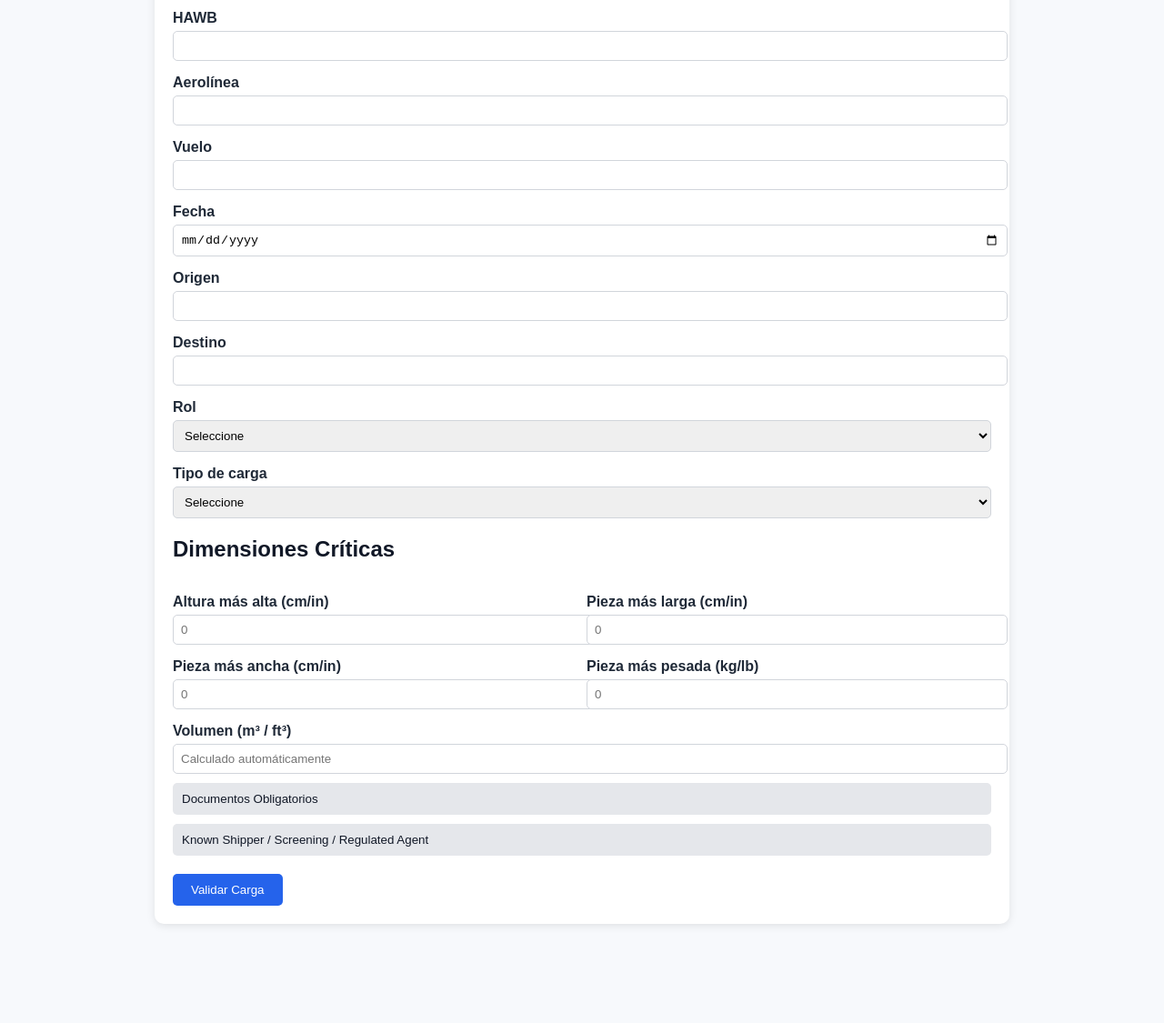
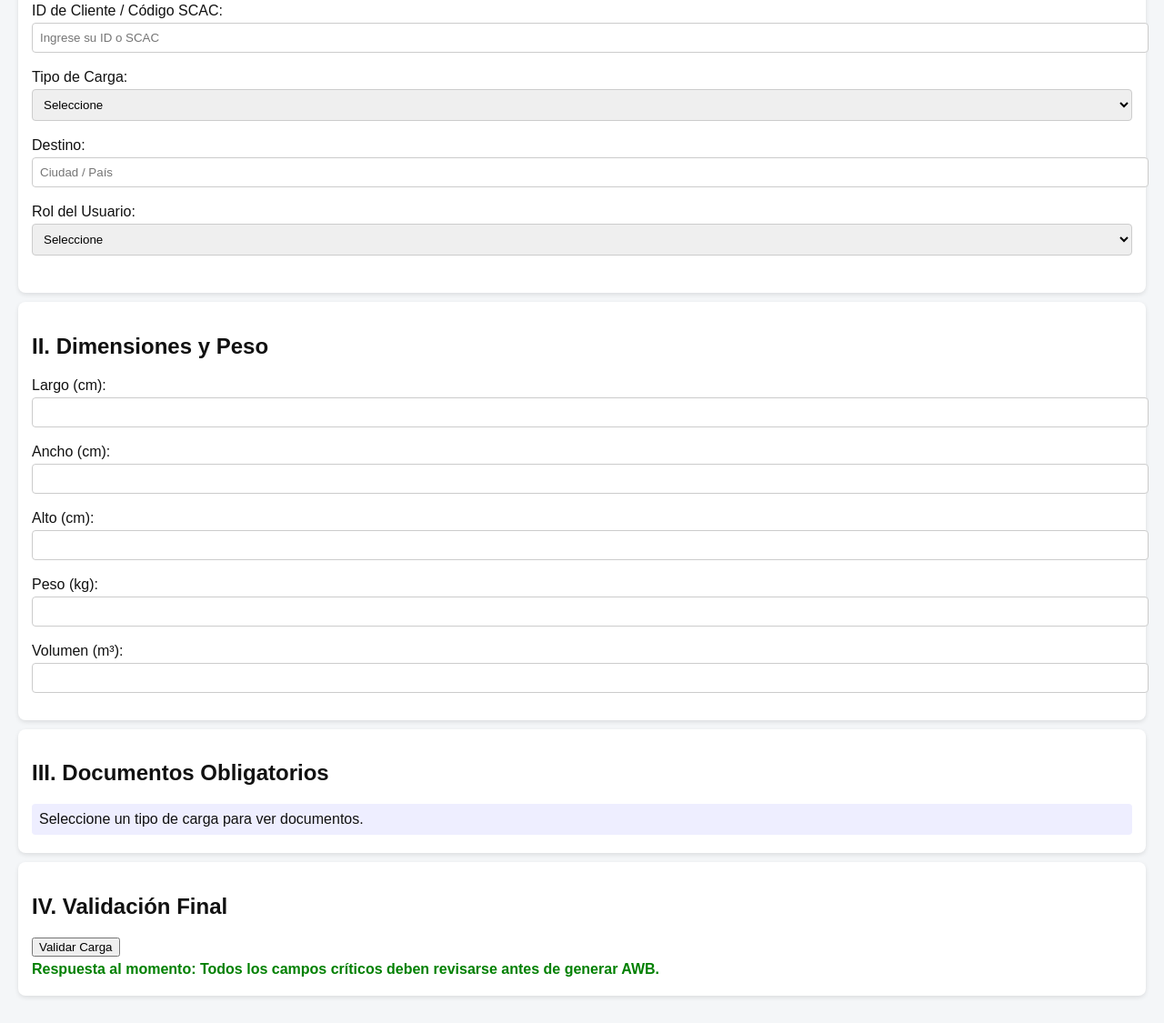
Before and after one commit to mayroga/SmartCargo-Server, a plain HTML site: page static/app.html in a window 1280 px wide. Shown: the part 180-1305 px from the top of the page at 91% size. Before the commit the page ends 1216 px from the top, so only its background shows below. Drawn offline with Linux system fonts and the light colour scheme.

Commit message:
Update app.html

```diff
--- a/static/app.html
+++ b/static/app.html
@@ -2,266 +2,136 @@
 <html lang="es">
 <head>
 <meta charset="UTF-8">
-<title>SMARTGOServer - Validación de Carga</title>
+<title>SMARTCARGO-AIPA - Asesoría de Carga</title>
 <meta name="viewport" content="width=device-width, initial-scale=1.0">
 <style>
-body {
-    font-family: Arial, sans-serif;
-    background-color: #f7f9fc;
-    color: #1f2937;
-    margin: 0;
-    padding: 0;
+body { font-family: Arial, sans-serif; background: #f4f6f8; color: #111; margin:0; padding:20px;}
+h1 { text-align:center; color:#0a3d62;}
+.section { background:#fff; padding:15px; margin:10px 0; border-radius:8px; box-shadow: 0 2px 5px rgba(0,0,0,0.1);}
+label { display:block; margin:8px 0 4px;}
+input, select { padding:8px; width:100%; margin-bottom:10px; border-radius:4px; border:1px solid #ccc;}
+.alert { color:red; font-weight:bold; margin:5px 0;}
+.success { color:green; font-weight:bold; margin:5px 0;}
+.docs { background:#eef; padding:8px; margin:5px 0; border-radius:4px;}
+</style>
+<script>
+function calcularVolumen() {
+    let largo = parseFloat(document.getElementById('largo').value) || 0;
+    let ancho = parseFloat(document.getElementById('ancho').value) || 0;
+    let alto = parseFloat(document.getElementById('alto').value) || 0;
+    let volumen = (largo * ancho * alto)/1000000; // cm³ a m³
+    document.getElementById('volumen').value = volumen.toFixed(3) + ' m³';
+    // Validación automática
+    if(alto > 244) {
+        document.getElementById('alertAltura').innerText = "ALERTA: Altura excede límite de Carguero (244 cm)";
+    } else if(alto > 160) {
+        document.getElementById('alertAltura').innerText = "ADVERTENCIA: Altura excede límite de pasajero (160 cm)";
+    } else {
+        document.getElementById('alertAltura').innerText = "";
+    }
+    if(largo > 318 || ancho > 244) {
+        document.getElementById('alertDim').innerText = "ALERTA: Dimensiones exceden máximo permitido (Largo 318 cm, Ancho 244 cm)";
+    } else {
+        document.getElementById('alertDim').innerText = "";
+    }
+    let peso = parseFloat(document.getElementById('peso').value) || 0;
+    if(peso > 6800) {
+        document.getElementById('alertPeso').innerText = "ALERTA: Peso excede máximo permitido del pallet (6800 kg)";
+    } else {
+        document.getElementById('alertPeso').innerText = "";
+    }
 }
-.container {
-    max-width: 900px;
-    margin: 20px auto;
-    background: white;
-    padding: 20px;
-    border-radius: 10px;
-    box-shadow: 0 2px 10px rgba(0,0,0,0.1);
+
+// Mostrar documentos según tipo de carga
+function mostrarDocumentos() {
+    let tipo = document.getElementById('tipoCarga').value;
+    let docs = {
+        "HUM": "Air Waybill, Death Certificate, Funeral Certificate, Embalming Certificate, Known Shipper / Screening / Regulated Agent",
+        "PER": "Air Waybill, Packing List, Certificado Fitosanitario, FDA Prior Notice, Known Shipper / Screening / Regulated Agent",
+        "DGR": "Air Waybill, Shipper’s Declaration x2, Certificado Fitosanitario si aplica, Known Shipper / Screening / Regulated Agent",
+        "GEN": "Air Waybill, Packing List, Invoice, Known Shipper / Screening / Regulated Agent"
+    };
+    document.getElementById('documentos').innerText = docs[tipo] || "Air Waybill, Packing List, Invoice, Known Shipper / Screening / Regulated Agent";
 }
-h1, h2 {
-    color: #111827;
+
+// Mostrar rol dinámico
+function actualizarRol() {
+    let rol = document.getElementById('rol').value;
+    let opciones = "";
+    if(rol === "Chofer" || rol === "Camionero") opciones = "Forwarder, Dueño, Counter";
+    if(rol === "Forwarder") opciones = "Chofer, Dueño, Counter";
+    document.getElementById('rolAlternativo').innerText = opciones;
 }
-label {
-    font-weight: bold;
-    display: block;
-    margin-top: 15px;
+
+function validarCarga() {
+    alert("Validación ejecutada al momento. Revise alertas visibles en pantalla.");
 }
-input, select {
-    width: 100%;
-    padding: 8px;
-    margin-top: 5px;
-    border-radius: 5px;
-    border: 1px solid #d1d5db;
-}
-button {
-    margin-top: 20px;
-    padding: 10px 20px;
-    background-color: #2563eb;
-    color: white;
-    border: none;
-    border-radius: 5px;
-    cursor: pointer;
-}
-button:hover {
-    background-color: #1d4ed8;
-}
-.accordion {
-    background-color: #e5e7eb;
-    color: #111827;
-    cursor: pointer;
-    padding: 10px;
-    width: 100%;
-    border: none;
-    text-align: left;
-    outline: none;
-    margin-top: 10px;
-    border-radius: 5px;
-}
-.active, .accordion:hover {
-    background-color: #d1d5db;
-}
-.panel {
-    padding: 10px;
-    display: none;
-    background-color: white;
-    border-left: 2px solid #2563eb;
-    border-right: 2px solid #2563eb;
-    border-bottom: 2px solid #2563eb;
-    border-radius: 0 0 5px 5px;
-}
-.flex-row {
-    display: flex;
-    justify-content: space-between;
-    gap: 10px;
-}
-.flex-col {
-    flex: 1;
-}
-</style>
+</script>
 </head>
 <body>
 
-<div class="container">
-<h1>SMARTGOServer - Validación de Carga</h1>
+<h1>SMARTCARGO-AIPA - Asesoría Técnica de Carga</h1>
 
-<!-- I. Datos básicos -->
-<label for="mawb">MAWB</label>
-<input type="text" id="mawb">
+<div class="section">
+<h2>I. Identificación y Tipo de Envío</h2>
+<label for="clienteID">ID de Cliente / Código SCAC:</label>
+<input type="text" id="clienteID" placeholder="Ingrese su ID o SCAC">
 
-<label for="hawb">HAWB</label>
-<input type="text" id="hawb">
-
-<label for="airline">Aerolínea</label>
-<input type="text" id="airline">
-
-<label for="flight">Vuelo</label>
-<input type="text" id="flight">
-
-<label for="date">Fecha</label>
-<input type="date" id="date">
-
-<label for="origin">Origen</label>
-<input type="text" id="origin">
-
-<label for="destination">Destino</label>
-<input type="text" id="destination">
-
-<label for="role">Rol</label>
-<select id="role" onchange="updateRoleOptions()">
+<label for="tipoCarga">Tipo de Carga:</label>
+<select id="tipoCarga" onchange="mostrarDocumentos()">
     <option value="">Seleccione</option>
-    <option value="chofer">Chofer/Camionero</option>
-    <option value="forwarder">Forwarder</option>
-    <option value="owner">Dueño</option>
-    <option value="counter">Counter</option>
+    <option value="HUM">HUM (Human Remains)</option>
+    <option value="PER">PER (Perishable Goods)</option>
+    <option value="DGR">DGR (Dangerous Goods)</option>
+    <option value="GEN">GEN (General Cargo)</option>
 </select>
 
-<label for="cargo_type">Tipo de carga</label>
-<select id="cargo_type" onchange="updateDocuments()">
+<label for="destino">Destino:</label>
+<input type="text" id="destino" placeholder="Ciudad / País">
+
+<label for="rol">Rol del Usuario:</label>
+<select id="rol" onchange="actualizarRol()">
     <option value="">Seleccione</option>
-    <option value="GENERAL">GENERAL</option>
-    <option value="DGR">DGR</option>
-    <option value="PER">PER</option>
-    <option value="AVI">AVI</option>
-    <option value="HUM">HUM</option>
-    <option value="VAL">VAL</option>
-    <option value="PHR">PHR</option>
-    <option value="FSH">FSH</option>
-    <option value="ELD">ELD</option>
-    <option value="BAT">BAT</option>
-    <option value="PRT">PRT</option>
-    <option value="MED">MED</option>
-    <option value="FTZ">FTZ</option>
-    <option value="AGR">AGR</option>
-    <option value="REF">REF</option>
-    <option value="CMM">CMM</option>
-    <option value="PAX">PAX</option>
-    <option value="CTR">CTR</option>
-    <option value="TMP">TMP</option>
-    <option value="HAZ">HAZ</option>
+    <option value="Chofer">Chofer</option>
+    <option value="Camionero">Camionero</option>
+    <option value="Forwarder">Forwarder</option>
 </select>
-
-<!-- II. Dimensiones críticas -->
-<h2>Dimensiones Críticas</h2>
-<div class="flex-row">
-    <div class="flex-col">
-        <label for="max_height">Altura más alta (cm/in)</label>
-        <input type="text" id="max_height" placeholder="0">
-    </div>
-    <div class="flex-col">
-        <label for="max_length">Pieza más larga (cm/in)</label>
-        <input type="text" id="max_length" placeholder="0">
-    </div>
-</div>
-<div class="flex-row">
-    <div class="flex-col">
-        <label for="max_width">Pieza más ancha (cm/in)</label>
-        <input type="text" id="max_width" placeholder="0">
-    </div>
-    <div class="flex-col">
-        <label for="max_weight">Pieza más pesada (kg/lb)</label>
-        <input type="text" id="max_weight" placeholder="0">
-    </div>
-</div>
-<label for="volume">Volumen (m³ / ft³)</label>
-<input type="text" id="volume" readonly placeholder="Calculado automáticamente">
-
-<!-- III. Documentos / Known Shipper / Screening -->
-<button class="accordion">Documentos Obligatorios</button>
-<div class="panel" id="documents_panel">
-    <ul id="documents_list"></ul>
-</div>
-
-<button class="accordion">Known Shipper / Screening / Regulated Agent</button>
-<div class="panel">
-    <label for="known_shipper">Known Shipper</label>
-    <select id="known_shipper">
-        <option value="Sí">Sí</option>
-        <option value="No">No</option>
-    </select>
-
-    <label for="screening">Screening</label>
-    <select id="screening">
-        <option value="Xray">Xray</option>
-        <option value="Physical">Physical</option>
-        <option value="ETD">ETD</option>
-        <option value="Manual">Manual</option>
-    </select>
-
-    <label for="regulated_agent">Regulated Agent</label>
-    <select id="regulated_agent">
-        <option value="Sí">Sí</option>
-        <option value="No">No</option>
-    </select>
-</div>
-
-<!-- IV. Validación -->
-<button onclick="validateCargo()">Validar Carga</button>
+<p id="rolAlternativo" style="font-style:italic;"></p>
 
 </div>
 
-<script>
-// Cortinas inteligentes - acordeón
-var acc = document.getElementsByClassName("accordion");
-for (var i = 0; i < acc.length; i++) {
-    acc[i].addEventListener("click", function() {
-        this.classList.toggle("active");
-        var panel = this.nextElementSibling;
-        panel.style.display = (panel.style.display === "block") ? "none" : "block";
-    });
-}
+<div class="section">
+<h2>II. Dimensiones y Peso</h2>
+<label for="largo">Largo (cm):</label>
+<input type="number" id="largo" oninput="calcularVolumen()">
 
-// Role logic
-function updateRoleOptions() {
-    let role = document.getElementById("role").value;
-    if (role === "chofer") {
-        alert("Opciones relacionadas: Forwarder, Dueño, Counter");
-    }
-}
+<label for="ancho">Ancho (cm):</label>
+<input type="number" id="ancho" oninput="calcularVolumen()">
 
-// Documents update según tipo de carga
-const cargoDocs = {
-    "GENERAL": ["air_waybill", "commercial_invoice", "packing_list"],
-    "DGR": ["air_waybill", "dangerous_goods_declaration", "msds", "commercial_invoice", "packing_list", "UN_number_list"],
-    "PER": ["air_waybill", "commercial_invoice", "packing_list", "health_certificate", "temperature_log"],
-    "AVI": ["air_waybill", "live_animals_certificate", "veterinary_health_certificate", "commercial_invoice", "packing_list"],
-    "HUM": ["air_waybill", "death_certificate", "funeral_certificate", "embalming_certificate"]
-    // puedes seguir llenando según cargo_rules.json
-};
+<label for="alto">Alto (cm):</label>
+<input type="number" id="alto" oninput="calcularVolumen()">
 
-function updateDocuments() {
-    let cargo_type = document.getElementById("cargo_type").value;
-    let docList = document.getElementById("documents_list");
-    docList.innerHTML = "";
-    if(cargoDocs[cargo_type]){
-        cargoDocs[cargo_type].forEach(doc => {
-            let li = document.createElement("li");
-            li.textContent = doc;
-            docList.appendChild(li);
-        });
-    }
-}
+<label for="peso">Peso (kg):</label>
+<input type="number" id="peso" oninput="calcularVolumen()">
 
-// Volumen automático (cm³ -> m³ / in³ -> ft³)
-function calculateVolume() {
-    let h = parseFloat(document.getElementById("max_height").value) || 0;
-    let w = parseFloat(document.getElementById("max_width").value) || 0;
-    let l = parseFloat(document.getElementById("max_length").value) || 0;
-    let vol_m3 = (h * w * l) / 1000000; // cm³ -> m³
-    let vol_ft3 = vol_m3 * 35.3147; // m³ -> ft³
-    document.getElementById("volume").value = vol_m3.toFixed(3) + " m³ / " + vol_ft3.toFixed(2) + " ft³";
-}
+<label for="volumen">Volumen (m³):</label>
+<input type="text" id="volumen" readonly>
 
-// Event listeners para recalcular volumen automáticamente
-["max_height","max_width","max_length"].forEach(id => {
-    document.getElementById(id).addEventListener("input", calculateVolume);
-});
+<p id="alertAltura" class="alert"></p>
+<p id="alertDim" class="alert"></p>
+<p id="alertPeso" class="alert"></p>
+</div>
 
-// Validación simulada
-function validateCargo() {
-    alert("Validación ejecutada. Revisa mensajes en la consola para detalles.");
-}
-</script>
+<div class="section">
+<h2>III. Documentos Obligatorios</h2>
+<div id="documentos" class="docs">Seleccione un tipo de carga para ver documentos.</div>
+</div>
+
+<div class="section">
+<h2>IV. Validación Final</h2>
+<button onclick="validarCarga()">Validar Carga</button>
+<p class="success">Respuesta al momento: Todos los campos críticos deben revisarse antes de generar AWB.</p>
+</div>
+
 </body>
 </html>
```
